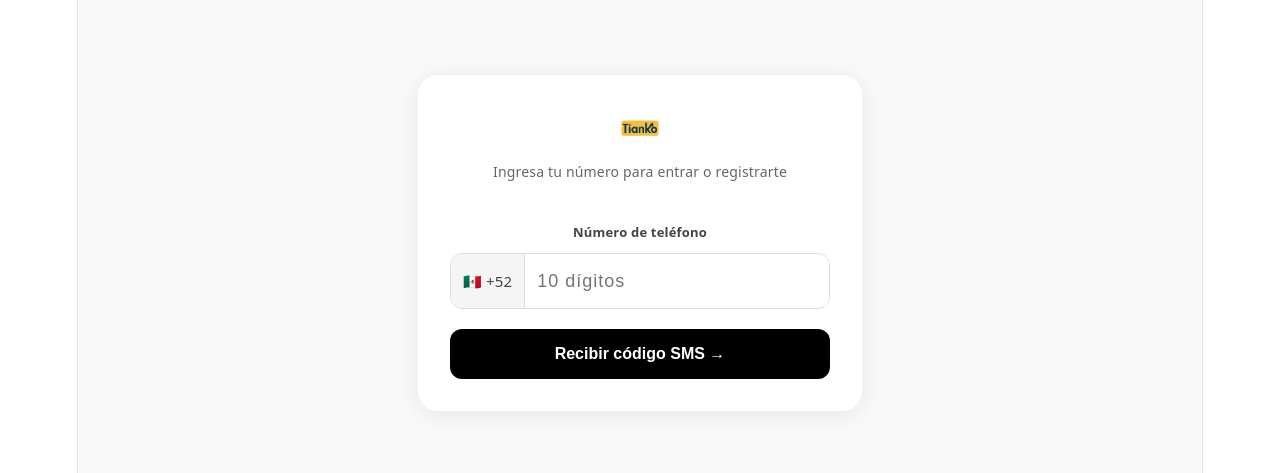
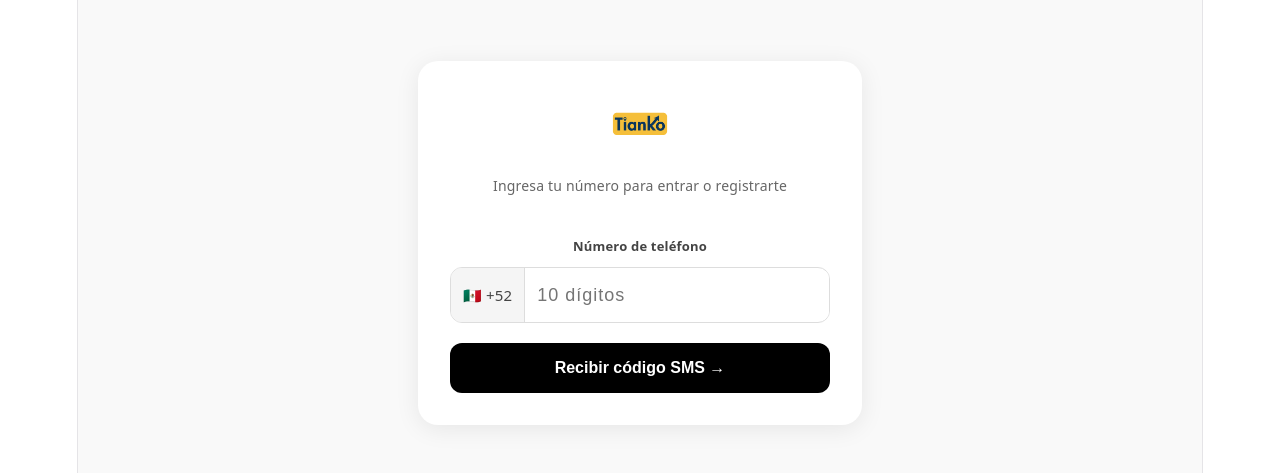
Before and after one commit to carloshighuert/tianko-mvp, a React (Vite) app: page /login in a window 1280 px wide. Shown: the part 177-650 px from the top of the page. Built offline with nearby package versions, Linux system fonts and the light colour scheme.

Commit message:
fix: logo más grande en login, home y dashboard

```diff
--- a/src/pages/Dashboard.jsx
+++ b/src/pages/Dashboard.jsx
@@ -399,7 +399,7 @@ function Dashboard() {
       {/* IDENTIDAD */}
       <div style={{ display: 'flex', justifyContent: 'space-between', alignItems: 'center', marginBottom: 20 }}>
         <div>
-          <img src="/tianko-logo.png" alt="Tianko" style={{ height: 36, width: 'auto', display: 'block', marginBottom: 2 }} />
+          <img src="/tianko-logo.png" alt="Tianko" style={{ height: 48, width: 'auto', display: 'block', marginBottom: 2 }} />
           <p style={{ margin: 0, fontWeight: 'bold' }}>{store.name}</p>
           <p style={{ margin: 0, color: '#666', fontSize: 13 }}>Hola, {seller.name}</p>
         </div>
--- a/src/pages/Home.jsx
+++ b/src/pages/Home.jsx
@@ -110,7 +110,7 @@ function Home() {
           <img
             src="/tianko-logo.png"
             alt="Tianko"
-            style={{ height: 36, width: 'auto' }}
+            style={{ height: 48, width: 'auto' }}
             onError={(e) => console.log('Logo error:', e.target.src)}
           />
 
--- a/src/pages/Login.jsx
+++ b/src/pages/Login.jsx
@@ -183,7 +183,7 @@ function Login() {
         <img
           src="/tianko-logo.png"
           alt="Tianko"
-          style={{ height: 44, width: 'auto', marginBottom: 8, display: 'block', margin: '0 auto 8px' }}
+          style={{ height: 64, width: 'auto', marginBottom: 16, display: 'block', margin: '0 auto 16px' }}
           onError={(e) => console.log('Logo error:', e.target.src)}
         />
         <p style={{ textAlign: 'center', color: '#666', marginBottom: 32, fontSize: 14 }}>
```
